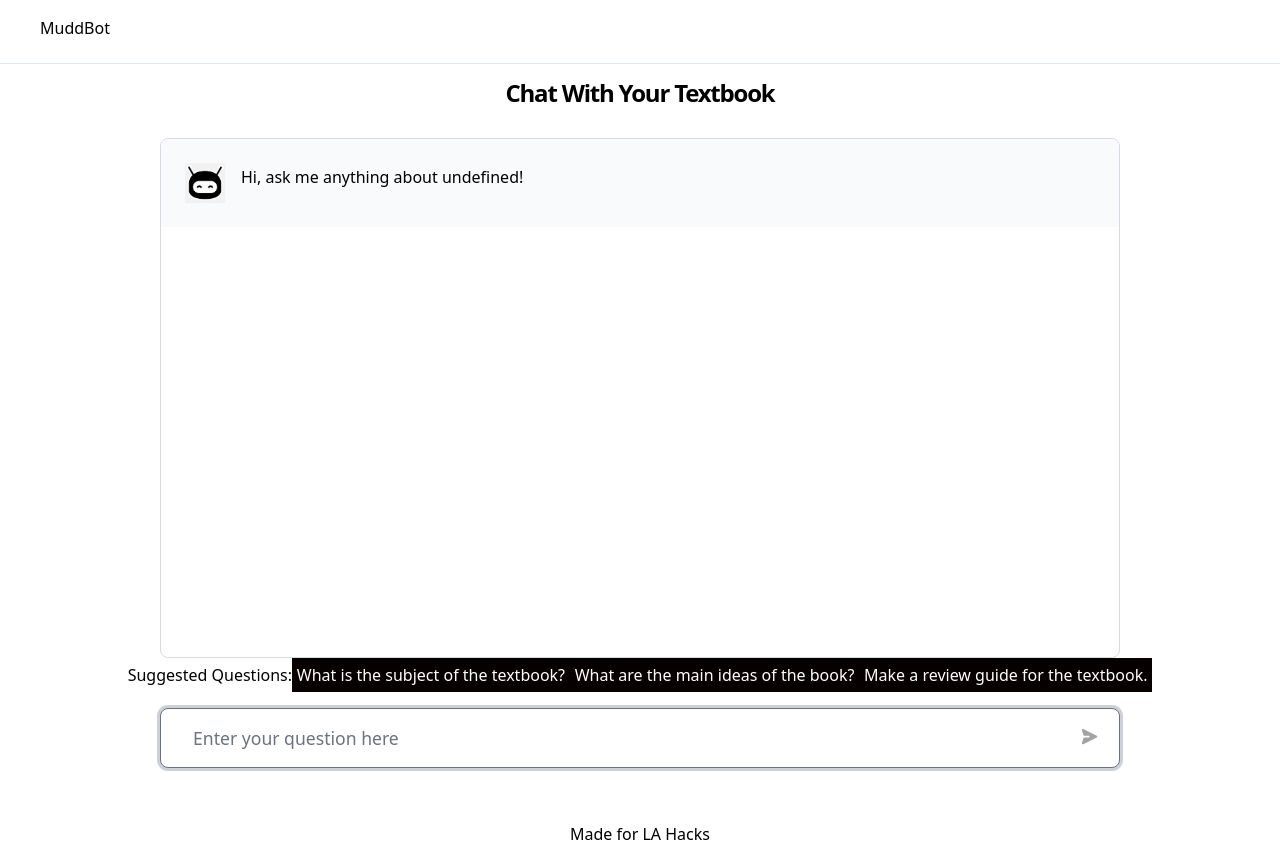
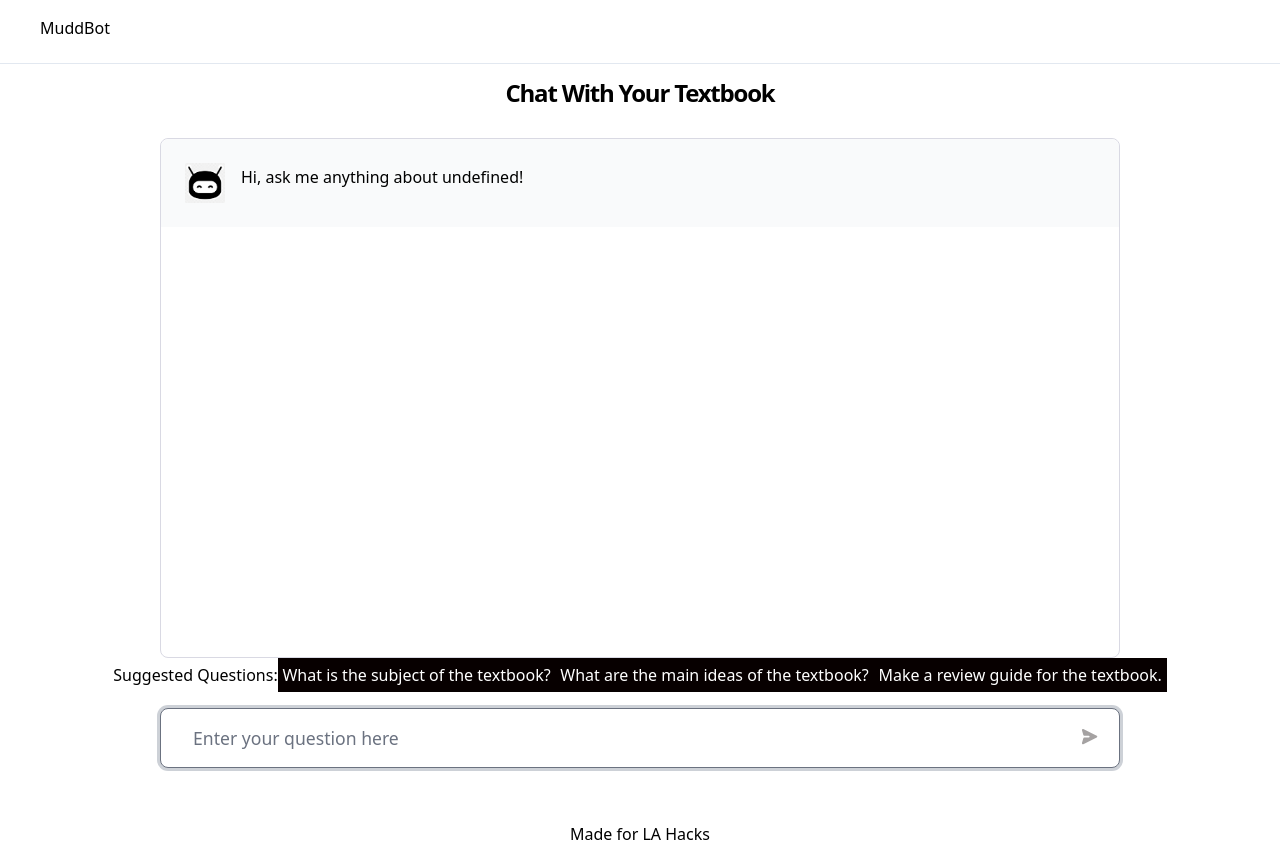
Before and after one commit to ammar-fakih/lahacks23, a Next.js app: page /chat in a window 1280 px wide. Built offline with nearby package versions, Linux system fonts and the light colour scheme.

Commit message:
Update chat.tsx

```diff
--- a/pages/chat.tsx
+++ b/pages/chat.tsx
@@ -233,7 +233,7 @@ export default function Home() {
 
               </input>
 
-              <input type="button" value="What are the main ideas of the book?"
+              <input type="button" value="What are the main ideas of the textbook?"
                 onClick={() =>
                   setQuery("What are the main ideas of the textbook?")
                   //handleSubmit
```
